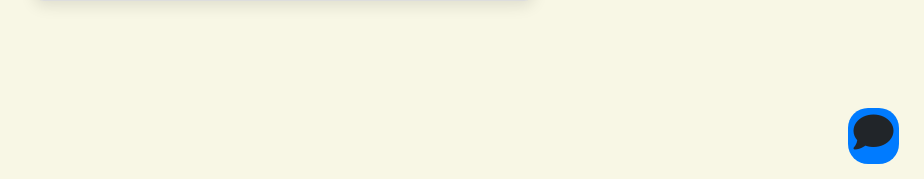
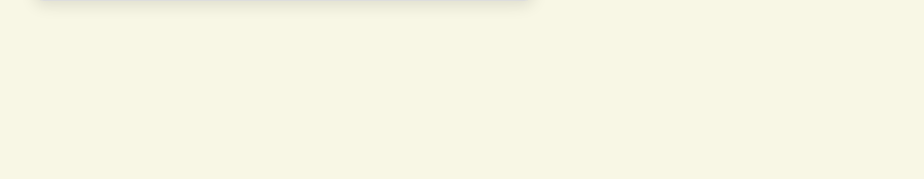
Before and after one commit to zeyad2712/Tawarod, a PHP site: page /speak.php in a window 1280 px wide. Shown: the part 621-800 px from the top of the page, without its empty margins (356-1280 px from the left). Run offline with PHP 8.4, Linux system fonts and the light colour scheme; data that the repository does not hold is empty; some libraries are stand-ins or nearby versions.

Commit message:
Update speak.php

```diff
--- a/User/speak.php
+++ b/User/speak.php
@@ -97,11 +97,7 @@ $_SESSION['freelancer']=$freelancerid;
         ?>
     </div>
 
-    <div class="chat-box" onclick="openChat()">
-        <h1>
-            <i class="fa-solid fa-comment"></i>
-        </h1>
-    </div>
+
 
 
 
```
